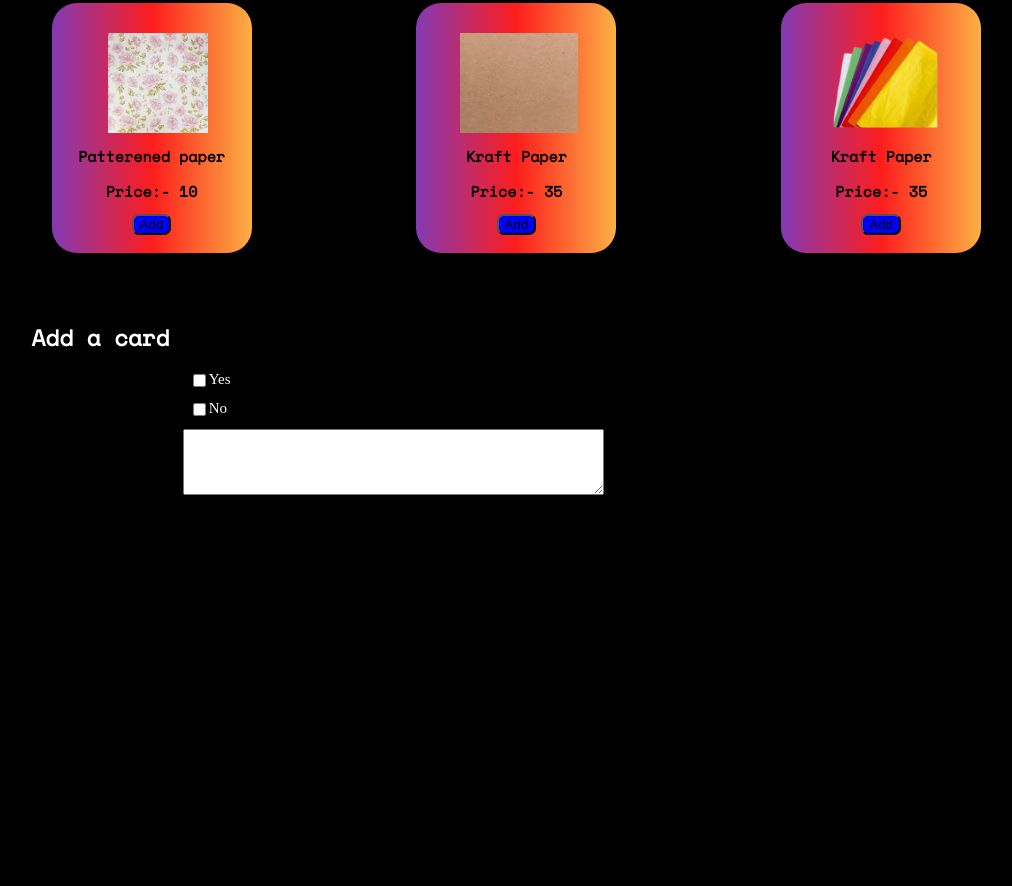
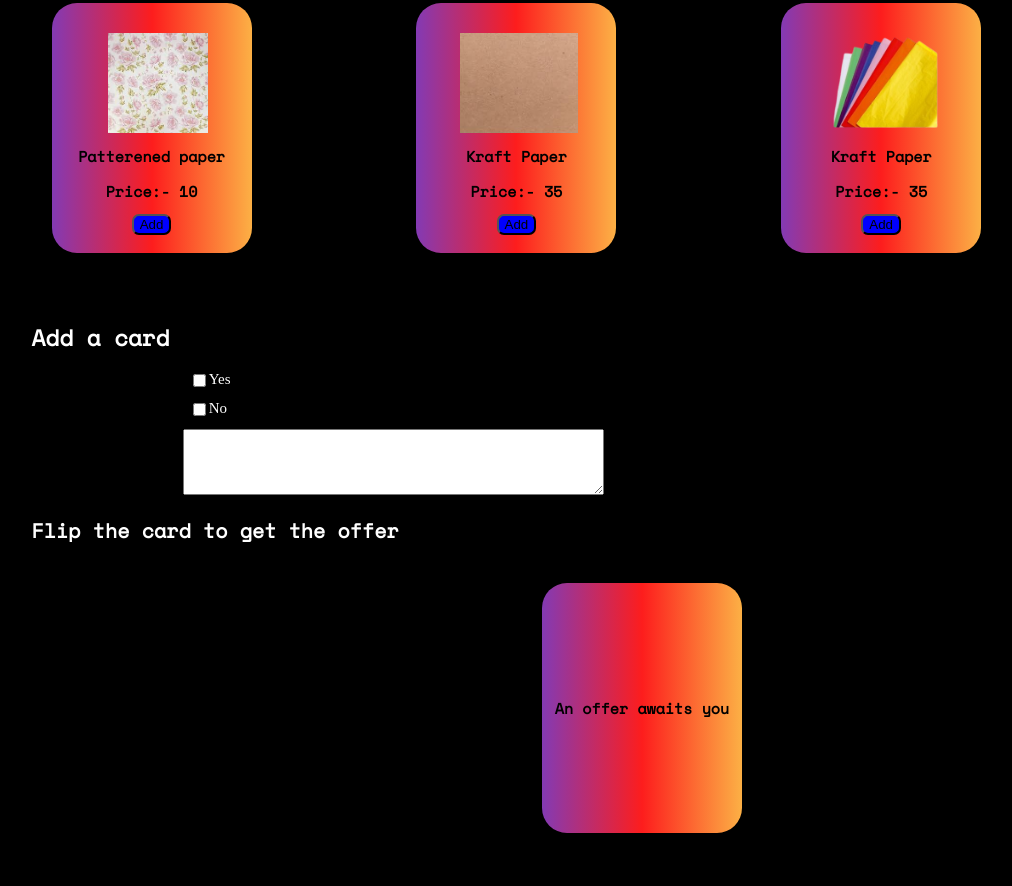
Before and after one commit to chitresh99/petalmarket, a plain HTML site: page index.html in a window 1280 px wide. Shown: the part 1235-2121 px from the top of the page, without its empty margins (166-1178 px from the left). Before the commit the page ends 1742 px from the top, so only its background shows below. Drawn offline with nearby package versions, Linux system fonts and the light colour scheme.

Commit message:
added a flip card animation and an offer section

```diff
--- a/index.html
+++ b/index.html
@@ -271,6 +271,21 @@
 
     </div>
 
+    <div class="offersection">
+        <h2>Flip the card to get the offer</h2>
+    </div>
+
+
+        <div class="card">
+            <div class="card-inner">
+              <div class="card-face front-face">
+                An offer awaits you
+              </div>
+              <div class="card-face back-face">
+                <pre>You got a 15% off</pre>
+              </div>
+            </div>
+
 </body>
 
 </html>
--- a/style.css
+++ b/style.css
@@ -409,3 +409,63 @@ body {
     margin-top: 10px;
     margin-left: 27%;
 }
+
+.offersection h2{
+    font-family: 'SpaceMono-Regular', sans-serif;
+    height: 50px;
+    color: white;
+    margin-left: 15%;
+    font-size: 20px;
+}
+
+.card {
+    width: 200px;
+    height: 300px;
+    perspective: 1000px;
+    display: center;
+    justify-content: center;
+    margin-left: 700px;
+  }
+  .card-inner {
+    width: 100%;
+    height: 100%;
+    transition: transform 0.8s;
+    transform-style: preserve-3d;
+  }
+  .card:hover .card-inner {
+    transform: rotateY(180deg);
+  }
+  .card-face {
+    position: absolute;
+    width: 200px;
+    height: 250px;
+    backface-visibility: hidden;
+    display: flex;
+    justify-content: center;
+    align-items: center;
+    font-size: 24px;
+    font-weight: bold;
+    color: white;
+    border-radius: 25px;
+  }
+  .front-face {
+    font-family: 'SpaceMono-Regular', sans-serif;
+    background: rgb(131, 58, 180);
+    background: linear-gradient(90deg, rgba(131, 58, 180, 1) 0%, rgba(253, 29, 29, 1) 50%, rgba(252, 176, 69, 1) 100%);
+    font-size: 15px;
+    color: black;
+    display: flex;
+    justify-content: center;
+  }
+
+  .back-face {
+    font-family: 'SpaceMono-Regular', sans-serif;
+    background: rgb(131, 58, 180);
+    background: linear-gradient(90deg, rgba(131, 58, 180, 1) 0%, rgba(253, 29, 29, 1) 50%, rgba(252, 176, 69, 1) 100%);
+    transform: rotateY(180deg);
+    font-size: 15px;
+    color: black;
+    display: flex;
+    justify-content: center;
+
+  }
```
Lines whose indentation alone changed are shown as unchanged.
